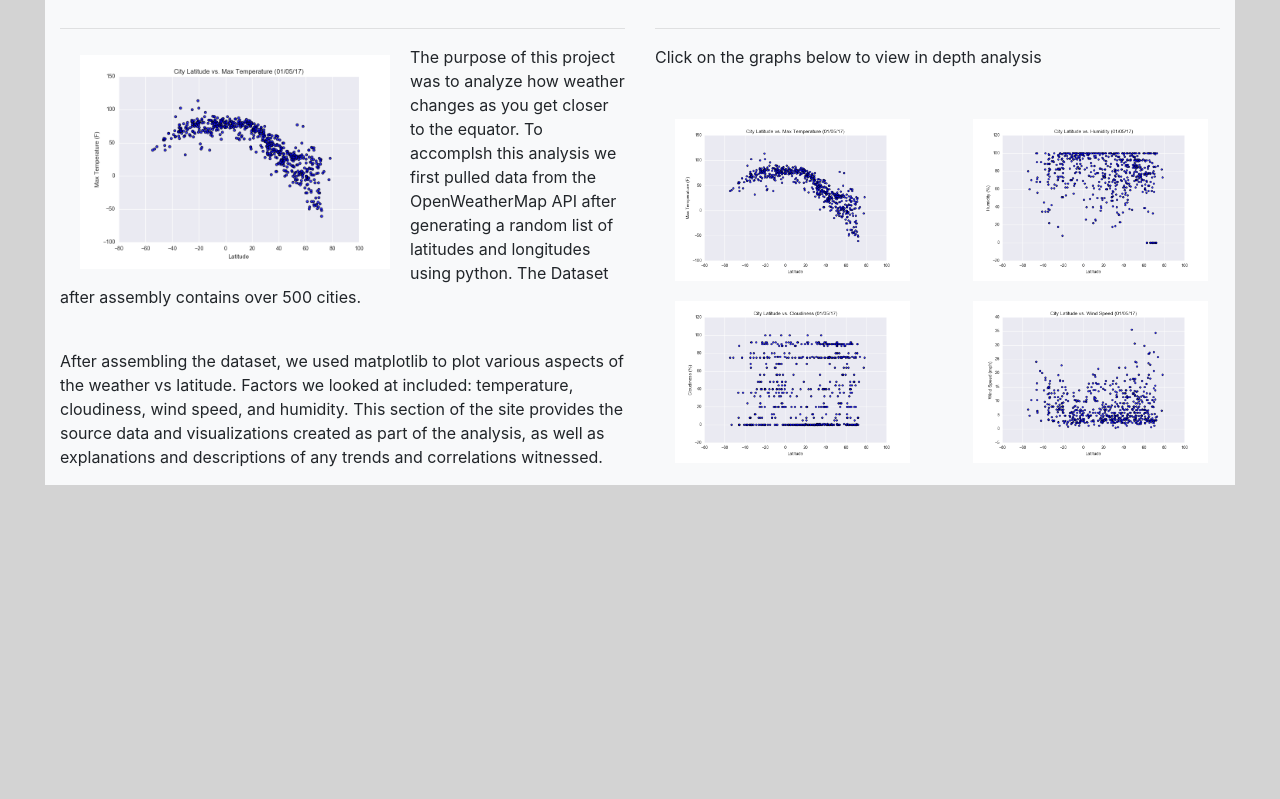
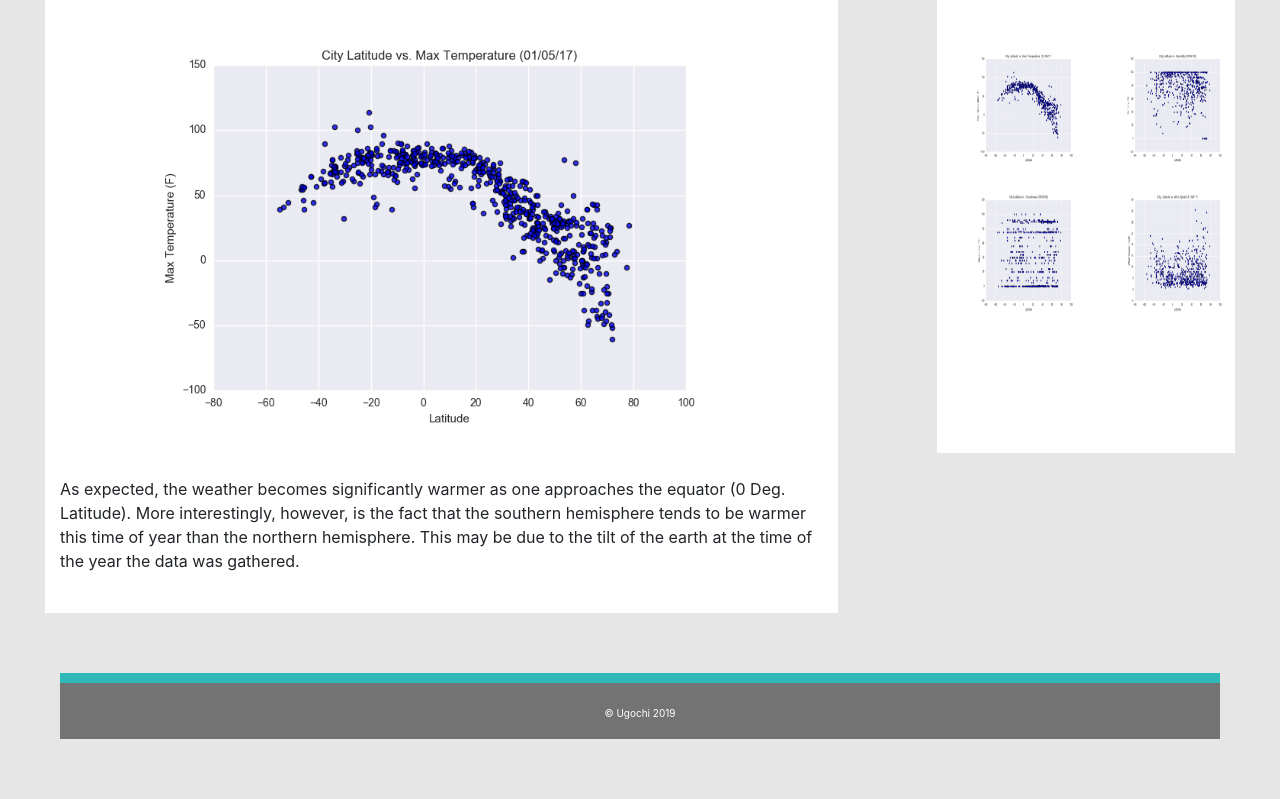
Before and after one commit to ugochi/ugochi.github.io, a plain HTML site: page maxtemp.html in a window 1280 px wide. Shown: the part 212-1011 px from the top of the page. Before the commit the page ends 800 px from the top, so only its background shows below. Drawn offline with nearby package versions, Linux system fonts and the light colour scheme.

Commit message:
maxtemp.html updates

```diff
--- a/index.css
+++ b/index.css
@@ -1,6 +1,6 @@
 
 body{
-    background-color:lightgray;
+    background-color:#e6e6e6;
 }
 h3 {
      color:#2eb8b8;
@@ -15,9 +15,15 @@ img {
     padding-left: 20px;
 }
 
+img-small{
+    padding-top: 10px;
+    padding-right: 5px;
+    padding-bottom: 10px;
+    padding-left: 5px;
+}
 
 .container-fluid{
-  background-color:lightgray;
+  background-color:#e6e6e6;
   padding: 60px;
 }
 
@@ -39,6 +45,10 @@ img {
     padding: 60px;
 }
 
+.white-background {
+    background-color: #ffff;
+}
+
 .footer{
     background-color: #737373;
     text-align: center;
@@ -47,6 +57,11 @@ img {
 .teal{
     background-color:#2eb8b8;
     padding: 5px;
+    margin-top: 60px;
+}
+
+.grey{
+    padding-left: 10px;
 }
 .footer-text{
     color: #ffff;
--- a/maxtemp.html
+++ b/maxtemp.html
@@ -1,17 +1,8 @@
-<!-- * On your own, create a simple bio page for yourself using the following HTML elements...
-
-  * A header that will store your name inside of it
-  * An image that will act as a stand-in for your picture with an `alt` attribute which gives a very basic description of the image
-  * Two paragraphs that will have text describing who you are
-  * An unordered list of links that connect to your social media pages
-   A table that will contain three columns and some data on your favorite movies, songs, books, or activities -->
-
-
 <!DOCTYPE html>
 <html lang="en-us">
 <head>
   <meta charset="UTF-8">
-     <title>Latitude vs. Max Temperature </title>
+  <title>Ugochi Akaluso | Data Visualization</title>
   <link rel="stylesheet" href="https://stackpath.bootstrapcdn.com/bootstrap/4.3.1/css/bootstrap.min.css" integrity="sha384-ggOyR0iXCbMQv3Xipma34MD+dH/1fQ784/j6cY/iJTQUOhcWr7x9JvoRxT2MZw1T" crossorigin="anonymous">
   <link rel="stylesheet" type= "text/css" href= "index.css">
 
@@ -34,10 +25,10 @@
             Plots
           </a>
           <div class="dropdown-menu" aria-labelledby="navbarDropdownMenuLink">
-               <a class="dropdown-item" href="#">Max Temperature</a>
-               <a class="dropdown-item" href="#">Humidity</a>
-               <a class="dropdown-item" href="#">Cloudiness</a>
-               <a class="dropdown-item" href="#">Wind Speed</a>
+            <a class="dropdown-item" href="maxtemp.html">Max Temperature</a>
+            <a class="dropdown-item" href="humidity.html">Humidity</a>
+            <a class="dropdown-item" href="cloudiness.html">Cloudiness</a>
+            <a class="dropdown-item" href="windspeed.html">Wind Speed</a>
           </div>
         </li>
         <li class="nav-item">
@@ -53,47 +44,49 @@
   <!-- Creates the Overall Grid -->
   <div class="container-fluid">
       <div class= "row">
-             <div class=" col-md-6 pad top bg-light"> <br>
-               <h3 class="h2" >Summary: Latitude vs. X</h3> <br>
+          <div class="col-md-8 pad top white-background"> <br>
+            <h3 class="h2" >Max Temperature vs. Latitude</h3>
             <hr>
-                   <img src="Resources/assets/images/Fig1.png" alt="Latitude vs. Max Temperature"  class= "float-left rounded mx-auto d-block img-auto" width="350" height=auto>
-
-                   <p> The purpose of this project was to analyze how weather changes as you get closer to the equator.
-                     To accomplsh this analysis we first pulled data from the OpenWeatherMap API after generating a random
-                     list of latitudes and longitudes using python. The Dataset after assembly contains over 500 cities. </p> <br>
-                   <p> After assembling the dataset, we used matplotlib to plot various aspects of the weather vs latitude.
-                     Factors we looked at included: temperature, cloudiness, wind speed, and humidity. This section of the site
-                     provides the source data and visualizations created as part of the analysis, as well as explanations
-                     and descriptions of any trends and correlations witnessed. </p>
-
+                <img src="Resources/assets/images/Fig1.png" alt="Latitude vs. Max Temperature"  class= "rounded mx-auto d-block img-auto" width="650" height=auto>
           </div>
-             <div class="col-md-6 pad top bg-light"> <br>
-               <h3 class="h2">Visualizations</h3> <br>
+          <div class= "col-md-1"></div>
+          <div class="col-md-3 pad top white-background"><br>
+            <h3 class="h2">Visualizations</h3>
             <hr>
-               <p>Click on the graphs below to view in depth analysis</p>
-
             <div class="row">
-                 <div class="col-md-6 pad top"> <br>
-                   <a href="maxtemp.html"><img src="Resources/assets/images/Fig1.png" alt="Latitude vs. Max Temperature" width="275" height=auto></a>
+              <div class="col-md-6 pad top white-background"> <br>
+                <a href="maxtemp.html"><img src="Resources/assets/images/Fig1.png" class="img-small" alt="Latitude vs. Max Temperature" width="150" height="140"></a>
               </div>
-                 <div class="col-md-6 pad top"> <br>
-                   <a href="humidity.html"><img src="Resources/assets/images/Fig2.png" alt="Latitude vs. Humidity" width="275" height=auto></a>
+              <div class="col-md-6 pad top white-background"> <br>
+                <a href="humidity.html"><img src="Resources/assets/images/Fig2.png" class="img-small" alt="Latitude vs. Humidity" width="150" height="140"></a>
               </div>
             </div>
-
             <div class="row">
-                 <div class="col-md-6 pad top">
-                   <a href="cloudiness.html"><img src="Resources/assets/images/Fig3.png" alt="Latitude vs. Cloudiness" width="275" height=auto></a>
+              <div class="col-md-6 pad top white-background">
+                <a href="cloudiness.html"><img src="Resources/assets/images/Fig3.png" alt="Latitude vs. Cloudiness" width="150" height="150"></a>
               </div>
-                 <div class="col-md-6 pad top">
-                   <a href="windspeed.html"><img src="Resources/assets/images/Fig4.png" alt="Latitude vs. Wind Speed" width="275" height=auto></a>
+              <div class="col-md-6 pad top white-background">
+                <a href="windspeed.html"><img src="Resources/assets/images/Fig4.png" alt="Latitude vs. Wind Speed" width="150" height="150"></a>
               </div>
              </div>
           </div>
       </div>
+              <div class= "row">
+                <div class="col-md-8 pad top white-background"> <br>
+                    <p> As expected, the weather becomes significantly warmer as one approaches the equator (0 Deg. Latitude).
+                         More interestingly, however, is the fact that the southern hemisphere tends to be warmer this time of
+                        year than the northern hemisphere. This may be due to the tilt of the earth at the time of the year the data was gathered. </p> <br>
+
                 </div>
             </div>
 
+  <div class="teal"></div>
+
+  <footer class="footer mt-auto py-3">
+      <div class="footer">
+        <span class="footer-text">© Ugochi 2019</span>
+      </div>
+  </footer>
 </body>
 
 </html>
```
Also changed, not shown: index.html (+13 -20 lines). Lines whose indentation alone changed are shown as unchanged.
